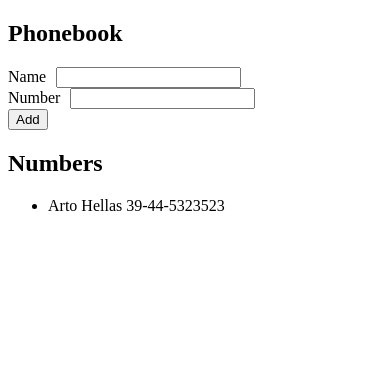
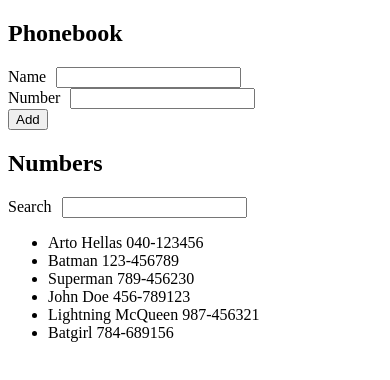
Before and after one commit to isk4/fso, a React (Vite) app in the folder part2/phonebook/: page / in a window 390 px wide. Shown: the top 380 px of the page. Built offline with nearby package versions, Linux system fonts and the light colour scheme.

Commit message:
part2(phonebook): implement people search by name (ex 2.9)

```diff
--- a/part2/phonebook/src/App.jsx
+++ b/part2/phonebook/src/App.jsx
@@ -1,14 +1,23 @@
 import { useState } from 'react';
 
+const people = [
+  { name: 'Arto Hellas', number: '040-123456' },
+  { name: 'Batman', number: '123-456789' },
+  { name: 'Superman', number: '789-456230' },
+  { name: 'John Doe', number: '456-789123' },
+  { name: 'Lightning McQueen', number: '987-456321' },
+  { name: 'Batgirl', number: '784-689156' }
+];
+
 const App = () => {
-  const [persons, setPersons] = useState([
-    { name: 'Arto Hellas', number: '39-44-5323523' }
-  ]);
+  const [persons, setPersons] = useState(people);
   const [newName, setNewName] = useState('');
   const [newNumber, setNewNumber] = useState('');
+  const [search, setSearch] = useState('');
 
   const handleNameInputChange = (e) => setNewName(e.target.value);
   const handleNumberInputChange = (e) => setNewNumber(e.target.value);
+  const handleSearchChange = (e) => setSearch(e.target.value);
 
   const isAlreadyAdded = (name) => {
     return persons.find((person) => person.name === name);
@@ -26,6 +35,13 @@ const App = () => {
     }
   };
 
+  const searchPersons = () => {
+    if (search === '') return persons;
+    return persons.filter((person) => person.name.toLowerCase().startsWith(search.toLowerCase()));
+  };
+
+  const renderPerson = ({ name, number }) => <li key={name}>{name} {number}</li>;
+
   return (
     <div>
       <h2>Phonebook</h2>
@@ -42,8 +58,12 @@ const App = () => {
       </form>
       <div>
         <h2>Numbers</h2>
+        <div>
+          <span>Search</span>
+          <input style={{ marginLeft: 10 }} value={search} onChange={handleSearchChange} />
+        </div>
         <ul>
-          { persons.map((person, i) => <li key={person.name + i}>{person.name} {person.number}</li>) }
+          { searchPersons().map((person) => renderPerson(person)) }
         </ul>
       </div>
     </div>
```
